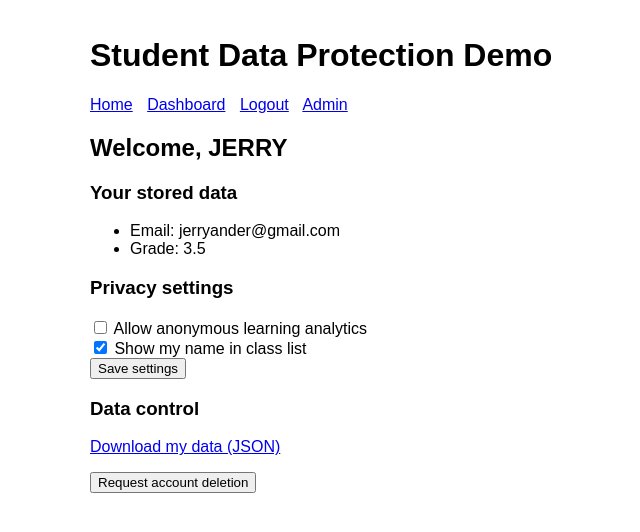
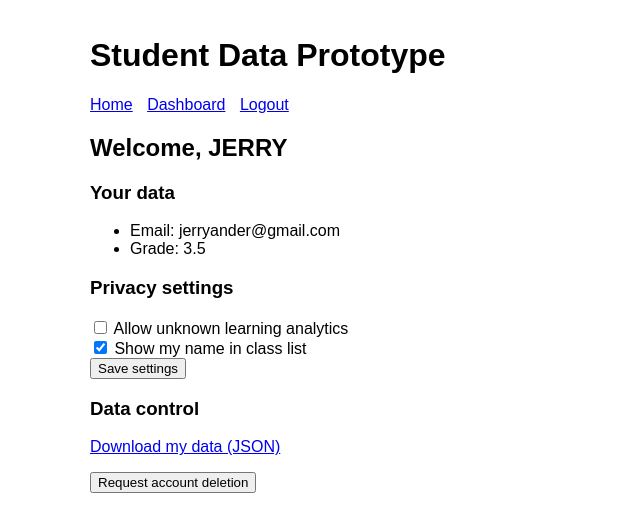
Before and after one commit to thierrymafe/student_privacy_app, a Flask app: page /dashboard in a window 1280 px wide. Shown: the top 532 px of the page, without its empty margins (200-840 px from the left). Run offline with Flask 3, Linux system fonts and the light colour scheme; a user stored in the database is signed in; data comes from the database, SQL or seed files in the repository; both versions use the stored data as it was after the commit.

Commit message:
Initial commit

```diff
--- a/app.py
+++ b/app.py
@@ -278,7 +278,7 @@ def delete_user():
     connection.commit()
     connection.close()
 
-    flash("User account is deleted.", "Successfully")
+    flash("User account deleted successfully.", "Successfully")
     return redirect(url_for("admin_dashboard"))
 
 
--- a/static/style.css
+++ b/static/style.css
@@ -3,6 +3,24 @@ body {
     max-width: 700px;
     margin: 0 auto;
     padding: 1rem;
+
+<style>
+.flash {
+    padding: 10px;
+    border: 1px solid #ccc;
+    margin: 10px 0;
+}
+
+    .flash.success {
+        background-color: #d4edda;
+        color: #155724;
+    }
+
+    .flash.error {
+        background-color: #f8d7da;
+        color: #721c24;
+    }
+</style>
 }
 
 header {
--- a/templates/admin_dashboard.html
+++ b/templates/admin_dashboard.html
@@ -1,4 +1,5 @@
-
+{% extends "base.html" %}
+{% block content %}
 <h2>Admin Dashboard</h2>
 
 <table border="1" >
@@ -12,6 +13,7 @@
             <th>Deletion Requested</th>
         </tr>
     </thead>
+
     <tbody>
         {% for user in users %}
     <tr>
@@ -41,3 +43,5 @@
     {% endfor %}
     </tbody>
 </table>
+
+{% endblock %}
--- a/templates/admin_login.html
+++ b/templates/admin_login.html
@@ -6,5 +6,6 @@
     <label>Password: <input type="password" name="password" required></label><br>
     <button type="submit">Login</button>
 </form>
+
 <p>Default admin: <strong>admin / admin123</strong></p>
 {% endblock %}
--- a/templates/base.html
+++ b/templates/base.html
@@ -6,17 +6,20 @@
 </head>
 <body>
 <header>
-    <h1>Student Data Protection Demo</h1>
+    <h1>Student Data Prototype</h1>
     <nav>
         <a href="{{ url_for('index') }}">Home</a>
         {% if session.get('user_id') %}
         <a href="{{ url_for('dashboard') }}">Dashboard</a>
         <a href="{{ url_for('logout') }}">Logout</a>
+        {% elif session.get('is_admin') %}
+        <a href="{{ url_for('admin_dashboard') }}">Admin</a>
+        <a href="{{ url_for('logout') }}">Logout</a>
         {% else %}
         <a href="{{ url_for('login') }}">Login</a>
         <a href="{{ url_for('register') }}">Register</a>
+        <a href="{{ url_for('admin_login') }}">Admin</a>
         {% endif %}
-        <a href="{{ url_for('admin_login') }}">Admin</a>
     </nav>
 </header>
 
@@ -24,14 +27,22 @@
 {% if messages %}
 <ul class="messages">
     {% for category, message in messages %}
-    <li class="{{ category }}">{{ message }}</li>
+    <li class="flash {{ category }}">{{ message }}</li>
     {% endfor %}
-</ul>
+
 {% endif %}
 {% endwith %}
-
+</ul>
 <main>
     {% block content %}{% endblock %}
 </main>
 </body>
 </html>
+
+<script>
+
+    setTimeout(function () {
+        const flashMessages = document.querySelectorAll('.flash');
+        flashMessages.forEach(msg => msg.style.display = 'none');
+    }, 3000);
+</script>
--- a/templates/dashboard.html
+++ b/templates/dashboard.html
@@ -2,7 +2,7 @@
 {% block content %}
 <h2>Welcome, {{ user['name'] }}</h2>
 
-<h3>Your stored data</h3>
+<h3>Your data</h3>
 <ul>
     <li>Email: {{ user['email'] }}</li>
     <li>Grade: {{ user['grade'] or 'not provided' }}</li>
@@ -13,7 +13,7 @@
     <label>
         <input type="checkbox" name="allow_analytics"
                {% if user['allow_analytics'] %}checked{% endif %}>
-        Allow anonymous learning analytics
+        Allow unknown learning analytics
     </label><br>
     <label>
         <input type="checkbox" name="show_in_classlist"
@@ -31,7 +31,7 @@
 </form>
 
 {% if user['deletion_requested'] %}
-<p><strong>You have requested to delete your account. however an admin still has to approve it.</strong></p>
+<p><strong>You have requested to delete your account. Please wait for admins approval. Thank You!</strong></p>
 {% endif %}
 
 {% endblock %}
--- a/templates/index.html
+++ b/templates/index.html
@@ -1,8 +1,7 @@
 {% extends "base.html" %}
 {% block content %}
 <p>
-    In this platform we will demonstrate student data protection features this allows for:
-    data collection, privacy settings, downloading of data and deletion requests.
+    Demonstration of student data protection features: Please register and log in and freely download/delete your own data.
 </p>
 {% endblock %}
 s
--- a/templates/register.html
+++ b/templates/register.html
@@ -10,4 +10,3 @@
     <button type="submit">Register</button>
 </form>
 {% endblock %}
-s
```
Also changed, not shown: student_data.db.
